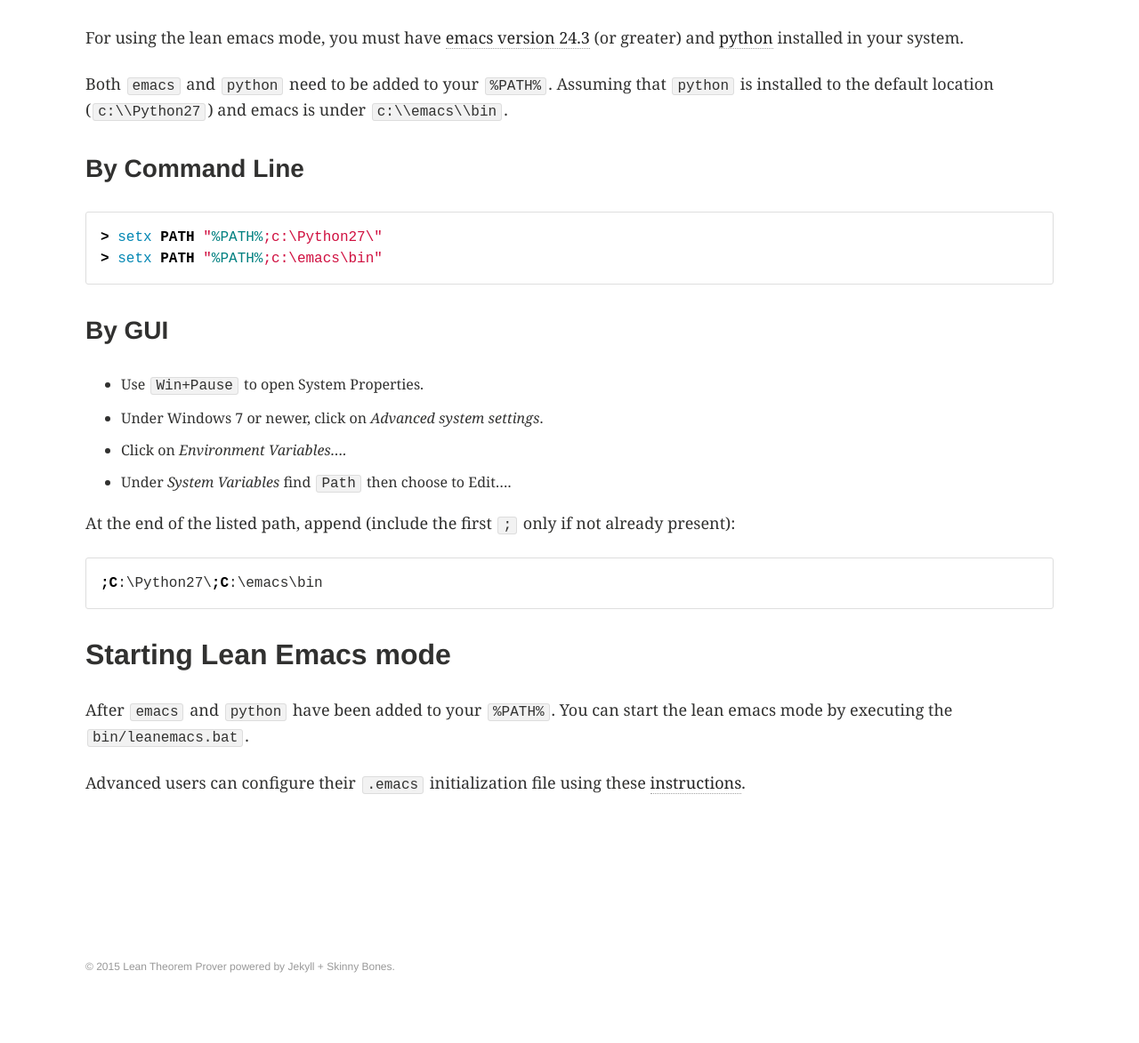
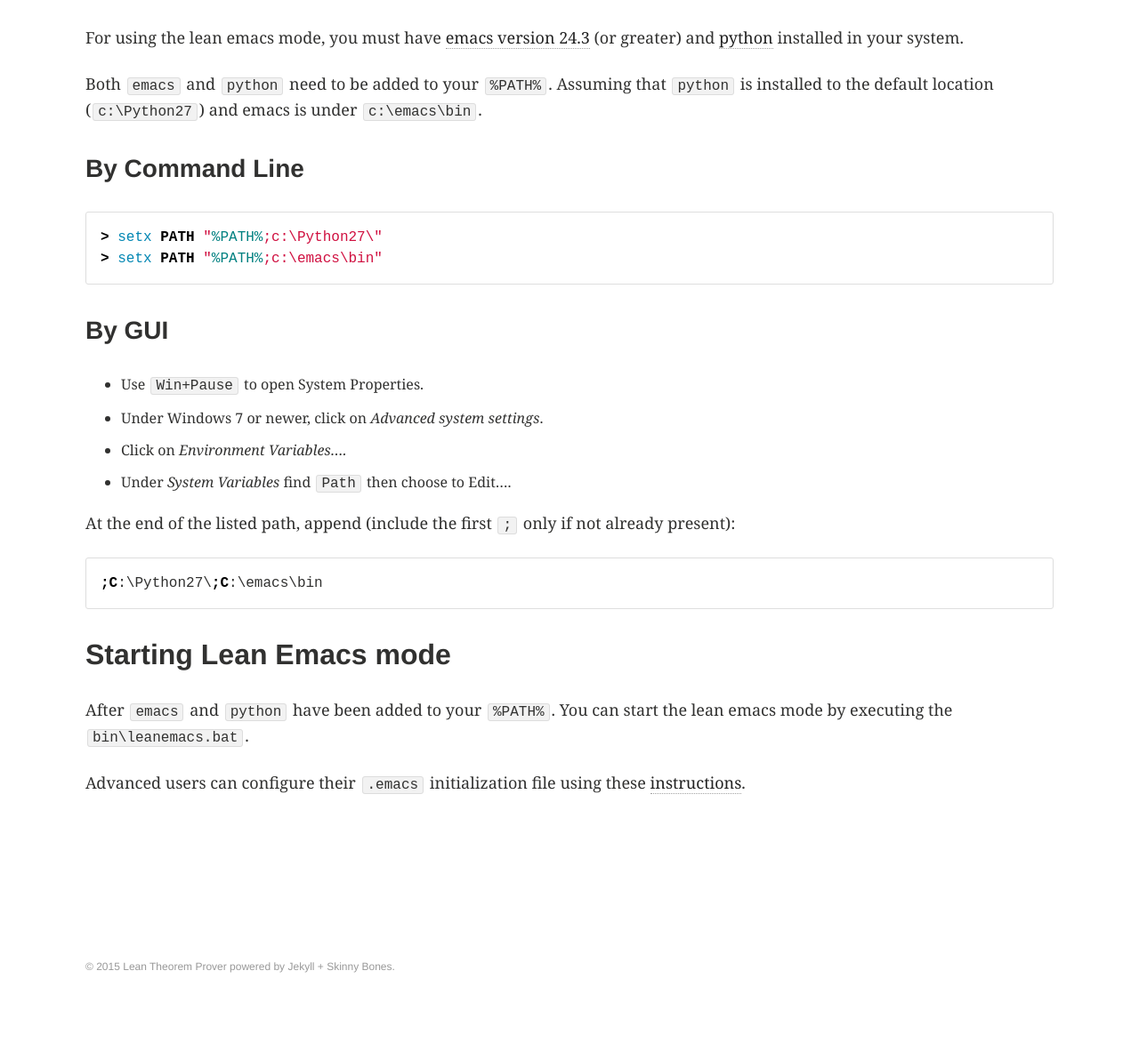
Before and after one commit to leanprover/leanprover.github.io, a Jekyll site: the page built from download/wininst.md, in a window 1280 px wide. Shown: the part 328-1501 px from the top of the page at 89% size. Built offline with Jekyll 4.4.1, drawn with Linux system fonts in a browser that asks for light colours.

Commit message:
fix bars

```diff
--- a/download/wininst.md
+++ b/download/wininst.md
@@ -20,8 +20,8 @@
 [python](https://www.python.org/downloads) installed in your system.
 
 Both `emacs` and `python` need to be added to your `%PATH%`.
-Assuming that `python` is installed to the default location (`c:\\Python27`)
-and emacs is under `c:\\emacs\\bin`.
+Assuming that `python` is installed to the default location (`c:\Python27`)
+and emacs is under `c:\emacs\bin`.
 
 ### By Command Line
 
@@ -46,7 +46,7 @@
 ## Starting Lean Emacs mode
 
 After `emacs` and `python` have been added to your `%PATH%`.
-You can start the lean emacs mode by executing the `bin/leanemacs.bat`.
+You can start the lean emacs mode by executing the `bin\leanemacs.bat`.
 
 Advanced users can configure their `.emacs` initialization file using
 these [instructions](https://github.com/leanprover/lean/blob/master/src/emacs/README.md).
```
